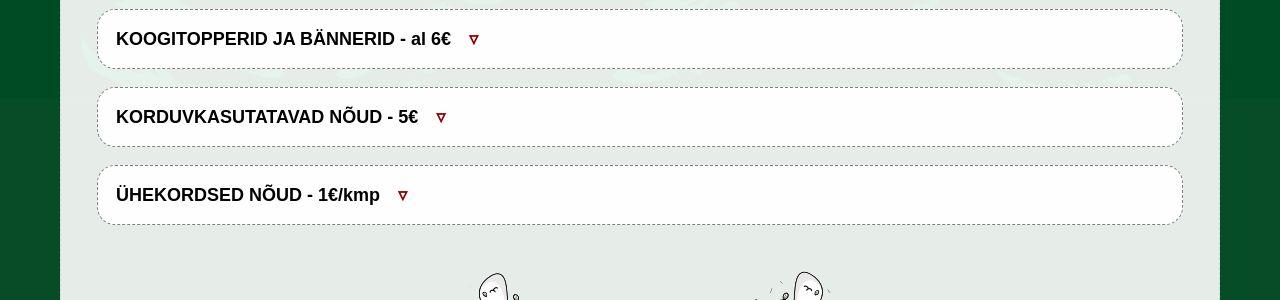
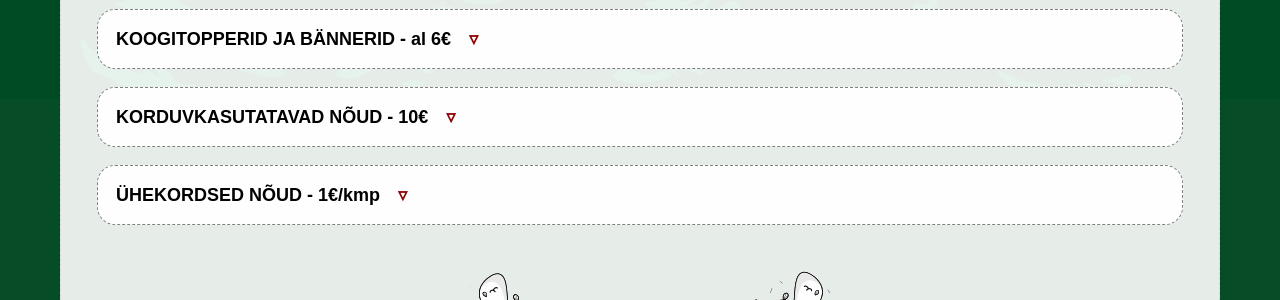
Before and after one commit to mypsik/torela, a Jekyll site: the page built from lisateenused/index.md, in a window 1280 px wide. Shown: the part 1365-1665 px from the top of the page. Built offline with Jekyll 4.4.1, drawn with Linux system fonts in a browser that asks for light colours.

Commit message:
Update index.md

```diff
--- a/lisateenused/index.md
+++ b/lisateenused/index.md
@@ -159,11 +159,13 @@
   <img alt="Värvivalik2" src="varvivalik2.jpg" height="150">
 
 
-KORDUVKASUTATAVAD NÕUD - 5€
+KORDUVKASUTATAVAD NÕUD - 10€
 : Kui hoolid loodusest ja soovid kokku hoida ühekordsete nõude ostu pealt, siis pakume bambustaldrikuid- ja joogitopse, nisuõlekõrrest koogitaldrikuid ja plastikust söögiriistu. Nõusid jagub 28 inimesele.
 
   **Nõud tuleb ise puhtaks pesta.**
-  Kui soovid, et meie peseksime, siis lisandub tasu 10€.
+  Kui soovid, et meie peseksime, siis lisandub tasu 15€.
+
+  <img alt="Nõud" src="korduvkasutatavad-n6ud.jpg" height="150">
 
 ÜHEKORDSED NÕUD - 1€/kmp
 : Soovi korral katame laua ühekordsete nõudega.
```
